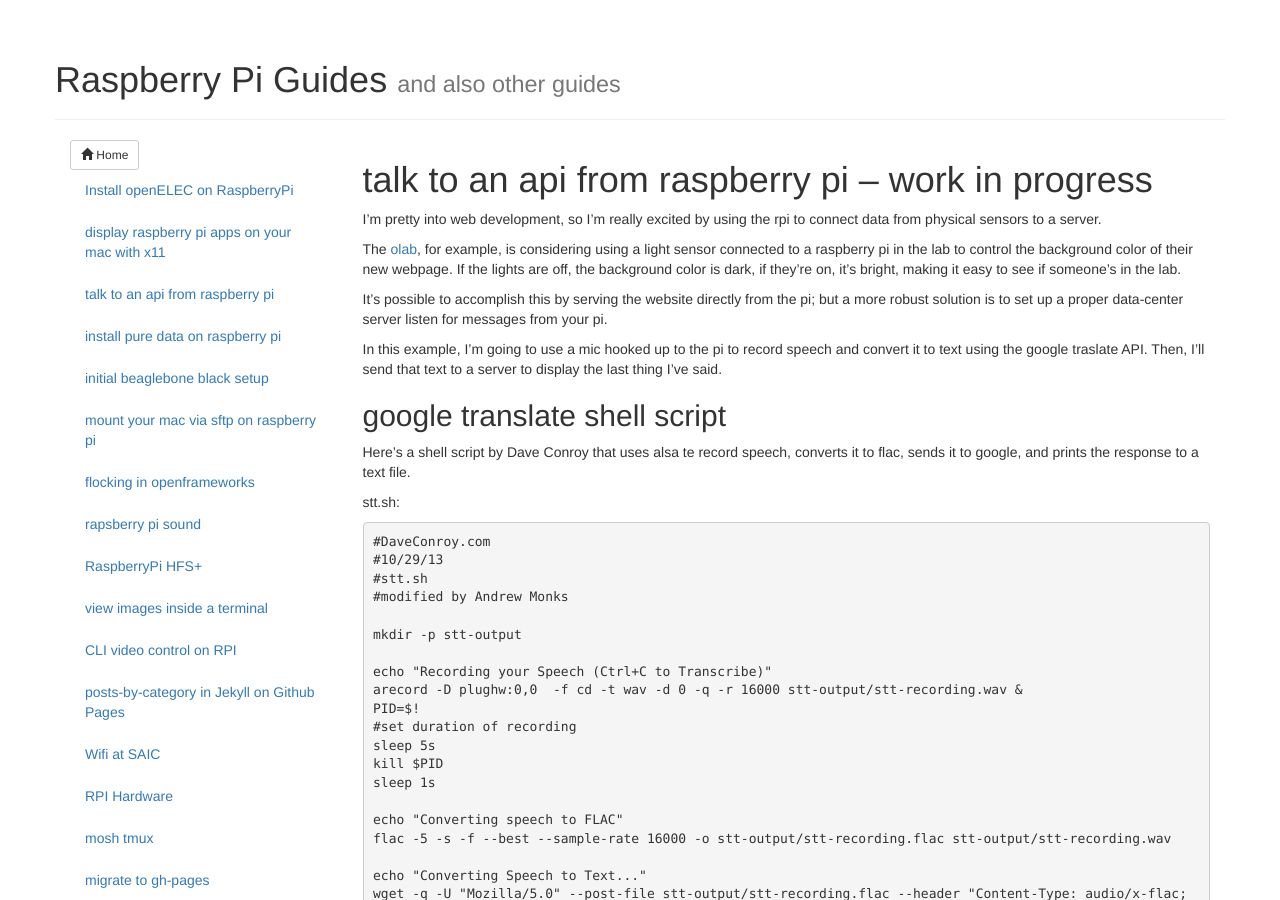
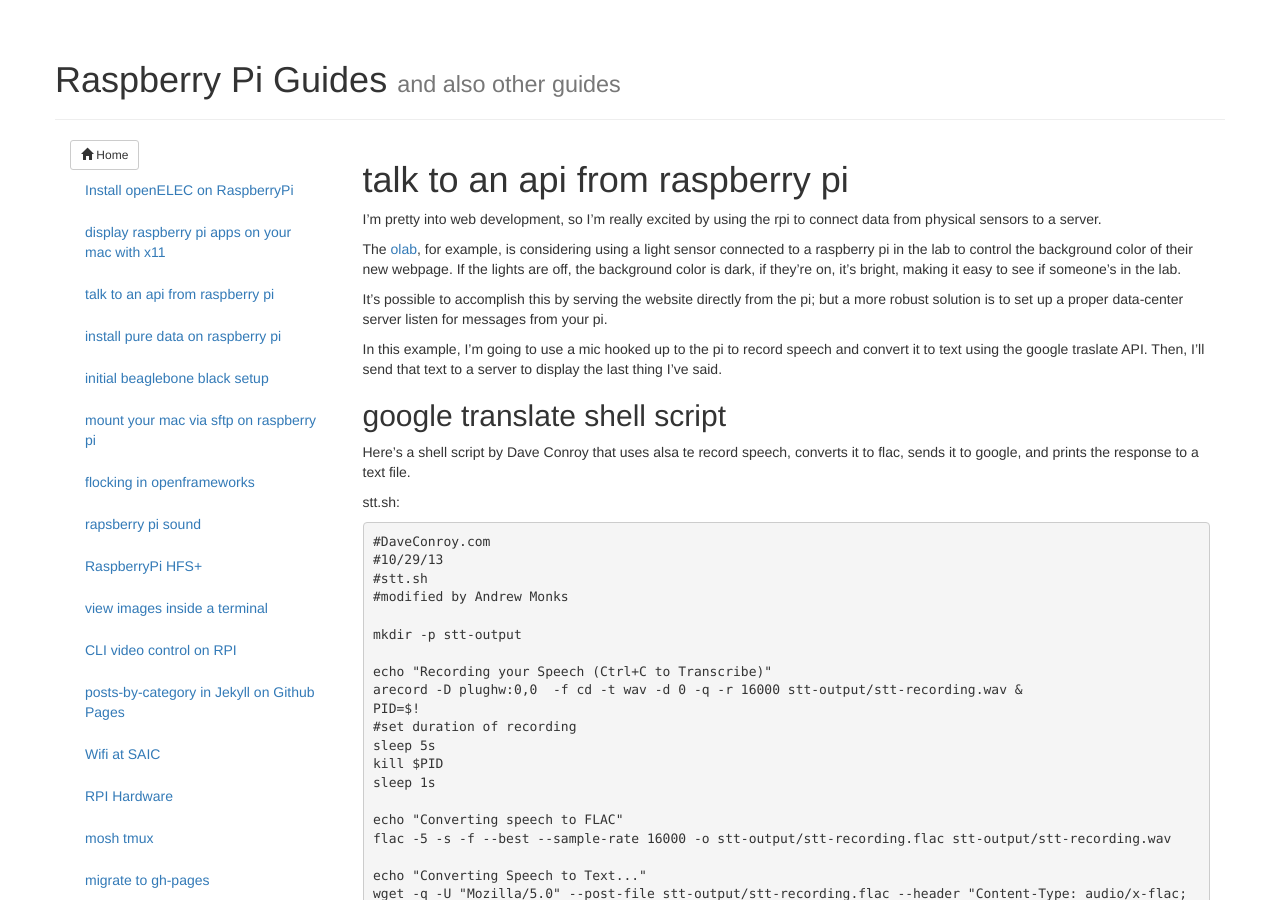
Before and after one commit to amonks/rpi-setup, a Jekyll site: the page built from _posts/2013-12-9-rpi-talk-to-api.md, in a window 1280 px wide and 900 px high. Built offline with Jekyll 4.4.1, drawn with Linux system fonts in a browser that asks for light colours; nearby versions of some CDN libraries.

Commit message:
api removed work in progress tag

```diff
--- a/_posts/2013-12-9-rpi-talk-to-api.md
+++ b/_posts/2013-12-9-rpi-talk-to-api.md
@@ -9,7 +9,7 @@ group: raspberry-pi
 
 ---
 
-#	talk to an api from raspberry pi -- work in progress
+#	talk to an api from raspberry pi
 
 I'm pretty into web development, so I'm really excited by using the rpi to connect data from physical sensors to a server.
 
```
Also changed, not shown: _posts/2013-12-11-install-openelec.md (+2 -0 lines).
